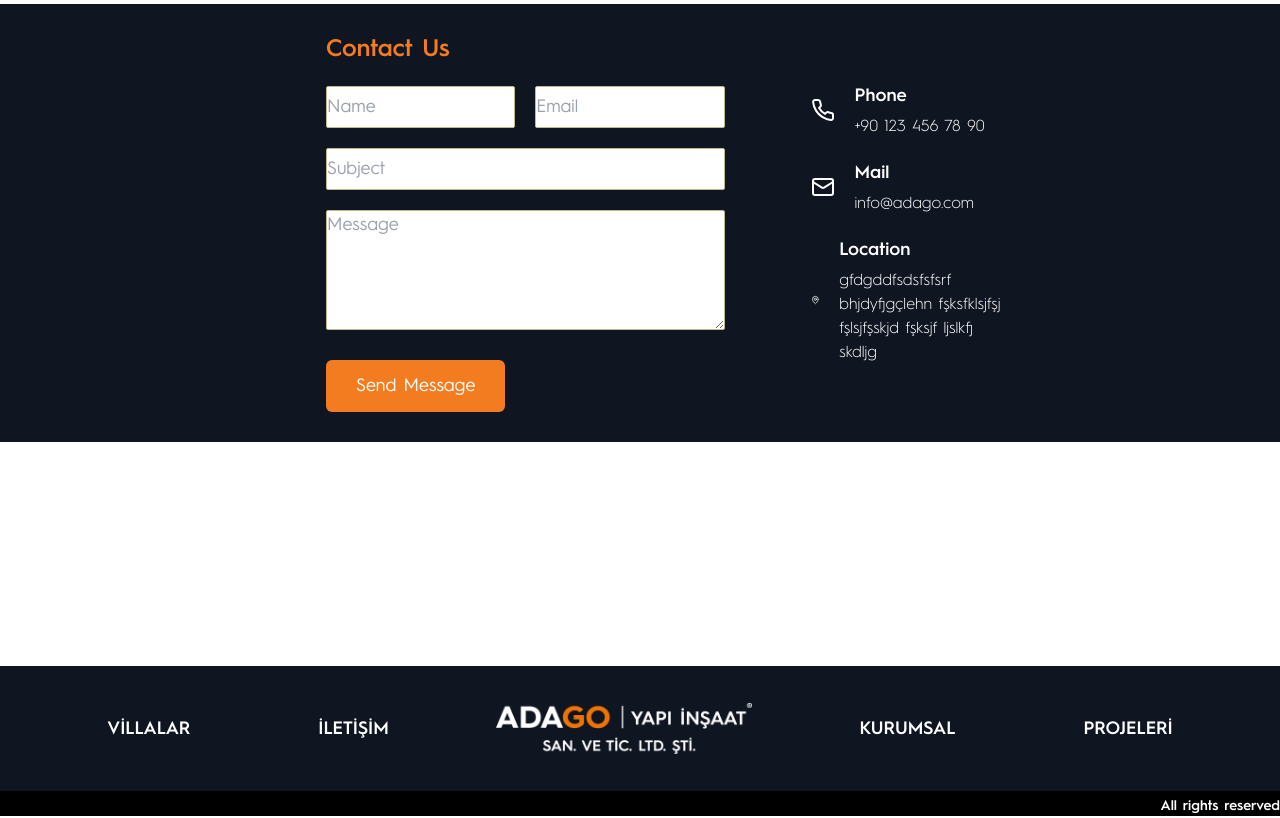
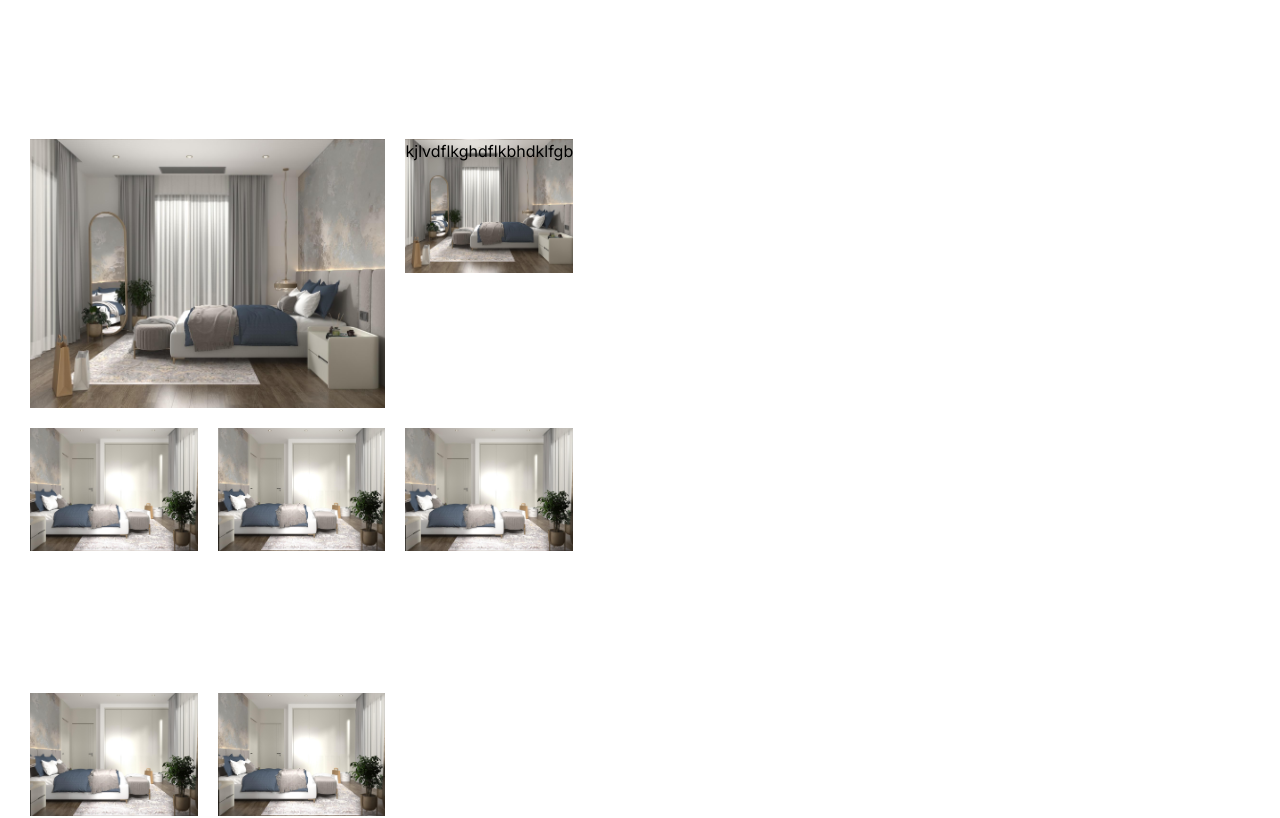
Before and after one commit to EceOwl20/adago, a Next.js app: page / in a window 1280 px wide. Shown: the part 1900-2718 px from the top of the page. Built offline with nearby package versions, Linux system fonts and the light colour scheme.

Commit message:
icons added

```diff
--- a/app/component/common/contactEmail.jsx
+++ b/app/component/common/contactEmail.jsx
@@ -5,7 +5,7 @@ import { LuMapPin } from "react-icons/lu";
 
 const contactEmail = () => {
   return (
-    <div className="flex bg-darkSeaBlue my-56 justify-center">
+    <div id="contact"  className="flex bg-darkSeaBlue mb-[140px] justify-center">
       <div className="flex flex-col lg:flex-row justify-center items-center xl:w-3/5">
         <div className="flex flex-col gap-[20px] p-[30px] mx-[40px] justify-center items-start w-full xl:w-2/3 rounded-md font-hurme">
           <span className="text-flameOrange text-xl lg:text-2xl font-semibold">
--- a/app/component/common/contactus.jsx
+++ b/app/component/common/contactus.jsx
@@ -5,7 +5,7 @@ import { LuMapPin } from "react-icons/lu";
 
 const Contactus = () => {
   return (
-    <div id="contact" className='flex w-full items-center justify-center mb-[100px]'>
+    <div  className='flex w-full items-center justify-center mb-[100px]'>
         <div className='flex flex-col gap-[20px] p-4 font-hurme bg-darkSeaBlue items-start justify-center text-white rounded-md py-[10x] lg:py-[40px]  w-4/6 lg:w-1/3 ' >
             <div className='flex gap-[20px] items-center justify-center'>
                 <LuPhone size={24}/>
--- /dev/null
+++ b/app/component/common/room.jsx
@@ -0,0 +1,24 @@
+import React from 'react';
+import aynaoda from "@/public/images/villalar/aynaoda1.jpeg";
+import aynaoda2 from "@/public/images/villalar/aynaoda2.jpeg";
+import aynaoda3 from "@/public/images/villalar/aynaoda3.jpeg";
+import aynaoda4 from "@/public/images/villalar/aynaoda4.jpeg";
+import aynaoda5 from "@/public/images/villalar/aynaoda5.jpeg";
+
+const room = () => {
+  return (
+    <div className='flex w-full h-screen'>
+      <div className='grid grid-cols-3 gap-[20px] mx-[30px]'>
+        <div className='col-span-2 bg-cover bg-center' style={{ backgroundImage: `url(${aynaoda.src})` }}></div>
+        <div className='bg-cover bg-center h-1/2 w-full' style={{ backgroundImage: `url(${aynaoda.src})` }}>kjlvdflkghdflkbhdklfgb</div>
+        <div className='bg-cover bg-center h-1/2 w-full' style={{ backgroundImage: `url(${aynaoda2.src})` }}></div>
+        <div className='bg-cover bg-center h-1/2 w-full' style={{ backgroundImage: `url(${aynaoda2.src})` }}></div>
+        <div className='bg-cover bg-center h-1/2 w-full' style={{ backgroundImage: `url(${aynaoda2.src})` }}></div>
+        <div className='bg-cover bg-center h-1/2 w-full' style={{ backgroundImage: `url(${aynaoda2.src})` }}></div>
+        <div className='bg-cover bg-center h-1/2 w-full' style={{ backgroundImage: `url(${aynaoda2.src})` }}></div>
+      </div>
+    </div>
+  )
+}
+
+export default room
--- a/app/component/common/values.jsx
+++ b/app/component/common/values.jsx
@@ -4,7 +4,7 @@ import business from "@/public/images/business.jpeg";
 
 const values = () => {
   return (
-    <div className="flex w-full bg-white justify-center items-center h-screen">
+    <div className="flex w-full bg-white justify-center items-center ">
       <div className="flex flex-col lg:flex-row w-full xl:w-3/5 justify-center items-center gap-[30px] xl:gap-[70px] mx-[25px] md:mx-[45px]">
         <div className="flex w-full md:w-3/5 xl:w-1/3"   >
           <Image src={business} alt="business" layout="responsive" />
--- a/app/page.js
+++ b/app/page.js
@@ -5,15 +5,16 @@ import Values from "./component/common/values.jsx";
 
 import HomeVilla from "./component/common/homeVilla.jsx";
 import ContactEmail from "./component/common/contactEmail.jsx";
+import Room from "./component/common/room.jsx";
 
 
 export default function Home() {
   return (
-    <div className="flex flex-col gap-[40px]">
+    <div className="flex flex-col gap-[140px]">
       <HomeVilla/>
       <Values/>
-
       <ContactEmail/>
+      <Room/>
 
     </div>
   );
--- /dev/null
+++ b/app/villapage/villaDetail/page.jsx
@@ -0,0 +1,17 @@
+import React from 'react';
+import { MdOutlinePool } from "react-icons/md";
+import { FaSwimmingPool } from "react-icons/fa";
+import { RiHome3Fill,RiArmchairFill } from "react-icons/ri";
+import { PiElevatorFill } from "react-icons/pi";
+import { GiHomeGarage } from "react-icons/gi";
+
+
+const page = () => {
+  return (
+    <div>
+
+    </div>
+  )
+}
+
+export default page
```
